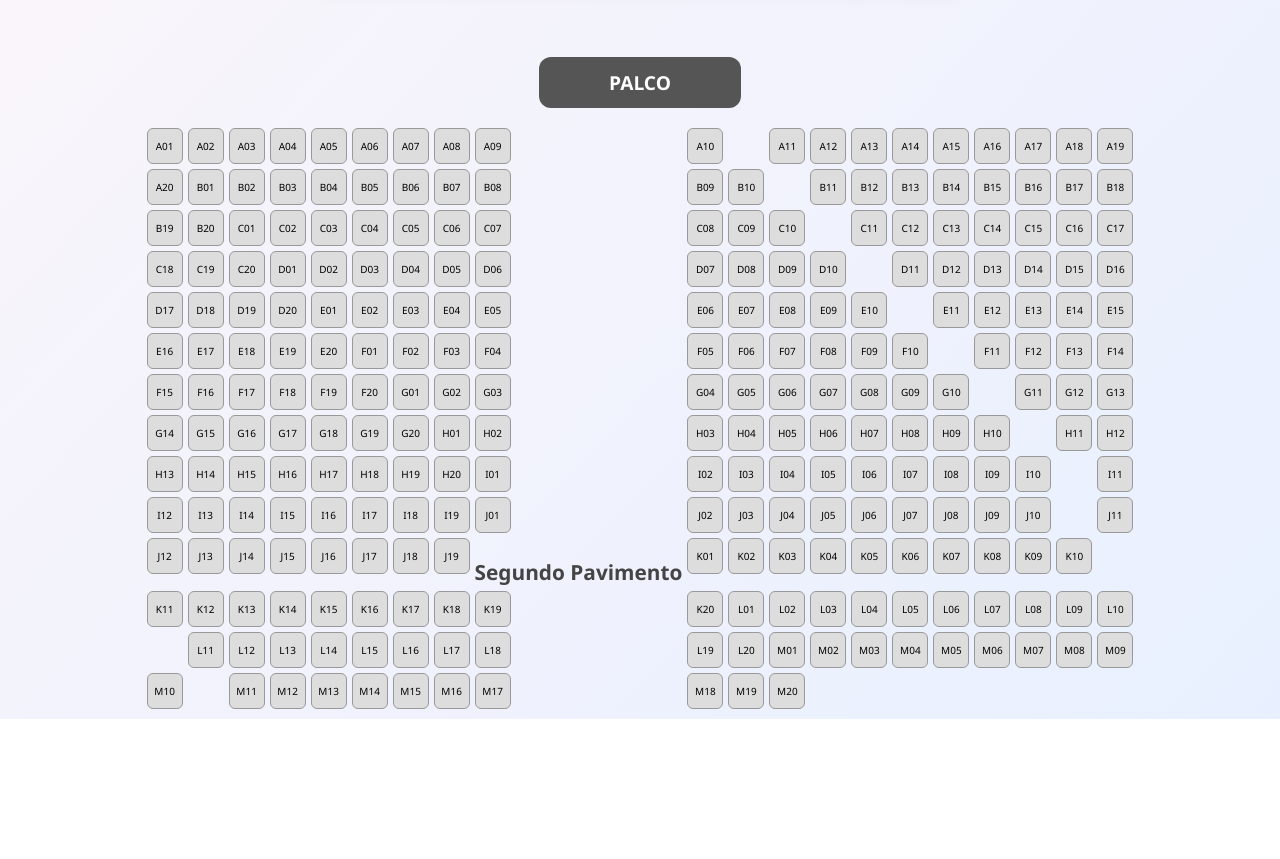
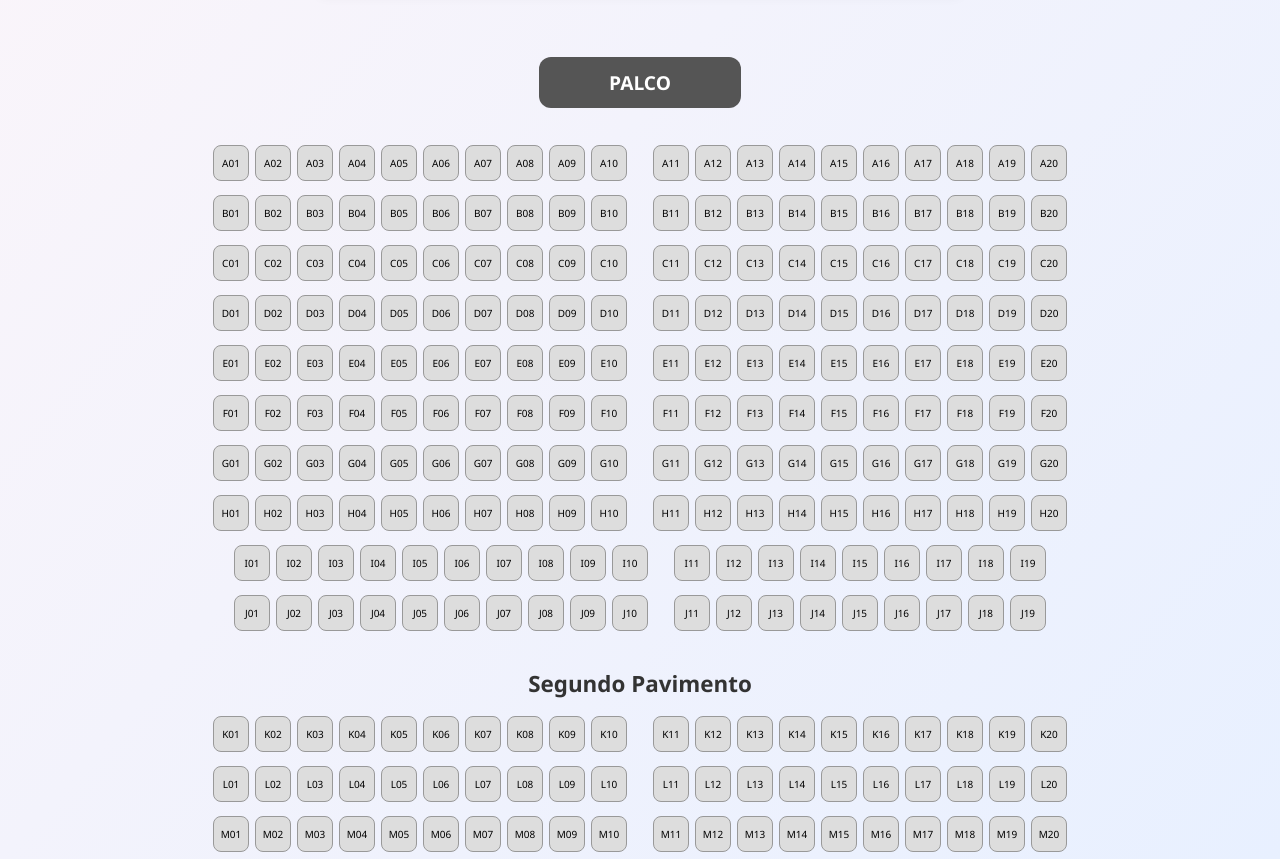
Before and after one commit to AndreiaDance/Reserva-de-assentos-Andreia-Dance, a plain HTML site: page index.html in a window 1280 px wide. Shown: the part 642-1501 px from the top of the page. Before the commit the page ends 1361 px from the top, so only its background shows below. Drawn offline with Linux system fonts and the light colour scheme.

Commit message:
Update index.html
Atualização

```diff
--- a/index.html
+++ b/index.html
@@ -39,29 +39,31 @@
       border-radius: 12px;
       box-shadow: 0 0 12px rgba(0, 0, 0, 0.05);
     }
-    .container-mapa {
+    .mapa {
       display: flex;
       flex-direction: column;
       align-items: center;
-      overflow-x: auto;
+      margin-top: 20px;
     }
-    .mapa {
-      display: grid;
-      grid-template-columns: repeat(20, auto);
-      gap: 5px;
+    .fileira {
+      display: flex;
+      flex-wrap: wrap;
       justify-content: center;
-      max-width: 95vw;
-      padding: 10px;
+      margin: 4px;
     }
-    .linha-fileira {
-      display: contents;
+    .divisoria {
+      margin: 30px 0 10px;
+      font-weight: bold;
+      font-size: 1.4em;
+      color: #333;
     }
     .assento {
       width: 34px;
       height: 34px;
+      margin: 3px;
       background-color: #ddd;
       border: 1px solid #999;
-      border-radius: 6px;
+      border-radius: 8px;
       cursor: pointer;
       display: flex;
       align-items: center;
@@ -80,21 +82,8 @@
       background-color: #4caf50;
       color: white;
     }
-    .palco {
-      margin: 30px auto 10px;
-      padding: 12px 70px;
-      background-color: #555;
-      color: white;
-      font-weight: bold;
-      border-radius: 12px;
-      display: inline-block;
-      font-size: 1.2em;
-    }
     .corredor {
-      width: 5px;
-    }
-    .linha {
-      display: contents;
+      width: 20px;
     }
     #formulario {
       margin-top: 25px;
@@ -123,11 +112,15 @@
       font-size: 1.1em;
       width: 100%;
     }
-    .divisoria {
-      margin-top: 20px;
+    .palco {
+      margin: 30px auto 10px;
+      padding: 12px 70px;
+      background-color: #555;
+      color: white;
       font-weight: bold;
-      font-size: 1.3em;
-      color: #444;
+      border-radius: 12px;
+      display: inline-block;
+      font-size: 1.2em;
     }
   </style>
 </head>
@@ -146,10 +139,7 @@
   </div>
 
   <div class="palco">PALCO</div>
-
-  <div class="container-mapa">
-    <div class="mapa" id="mapa"></div>
-  </div>
+  <div class="mapa" id="mapa"></div>
 
   <form id="formulario" onsubmit="enviarReserva(); return false;">
     <p><strong>Assentos selecionados:</strong> <span id="selecionados"></span></p>
@@ -166,6 +156,7 @@
     };
 
     const segundoPavimento = ['K', 'L', 'M'];
+
     const mapaDiv = document.getElementById('mapa');
     const selecionadosSpan = document.getElementById('selecionados');
     const formulario = document.getElementById('formulario');
@@ -182,18 +173,21 @@
         jaDividiu = true;
       }
 
+      const fileiraDiv = document.createElement('div');
+      fileiraDiv.classList.add('fileira');
+
       for (let i = 1; i <= fileiras[letra]; i++) {
+        if (i === 11) {
+          const corredor = document.createElement('div');
+          corredor.classList.add('corredor');
+          fileiraDiv.appendChild(corredor);
+        }
+
         const assentoId = letra + i.toString().padStart(2, '0');
         const btn = document.createElement('div');
         btn.classList.add('assento');
         btn.dataset.assento = assentoId;
         btn.innerText = assentoId;
-
-        if (i === 11) {
-          const spacer = document.createElement('div');
-          spacer.classList.add('corredor');
-          mapaDiv.appendChild(spacer);
-        }
 
         btn.onclick = () => {
           if (btn.classList.contains('reservado')) return;
@@ -211,8 +205,10 @@
           formulario.style.display = assentosSelecionados.length ? 'block' : 'none';
         };
 
-        mapaDiv.appendChild(btn);
+        fileiraDiv.appendChild(btn);
       }
+
+      mapaDiv.appendChild(fileiraDiv);
     }
 
     function enviarReserva() {
```
